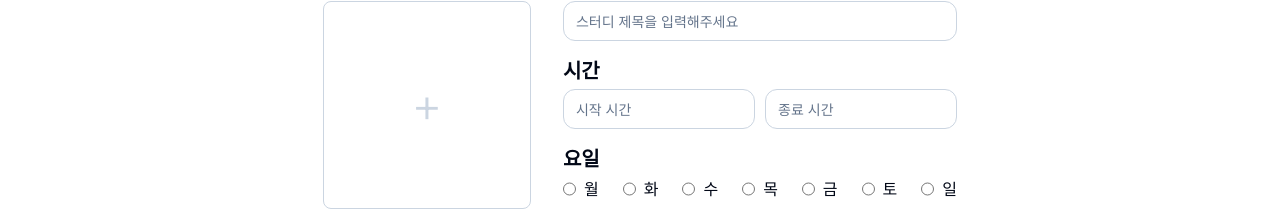
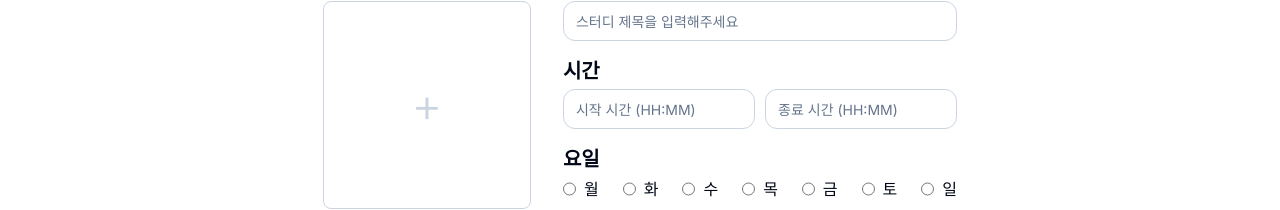
Before and after one commit to skku-comit/comit-website, a Next.js app: page /study/open in a window 1280 px wide. Shown: the part 335-545 px from the top of the page. Built offline with nearby package versions, Linux system fonts and the light colour scheme.

Commit message:
chore: add hh:mm

```diff
--- a/app/(main)/(light)/study/open/page.tsx
+++ b/app/(main)/(light)/study/open/page.tsx
@@ -167,7 +167,7 @@ export default function OpenStudy() {
               <div className="flex justify-between">
                 <div className="flex flex-col gap-1">
                   <Input
-                    placeholder="시작 시간"
+                    placeholder="시작 시간 (HH:MM)"
                     id="startTime"
                     {...register('startTime')}
                     className="w-48 rounded-xl border border-slate-300"
@@ -180,7 +180,7 @@ export default function OpenStudy() {
                 </div>
                 <div className="flex flex-col gap-1">
                   <Input
-                    placeholder="종료 시간"
+                    placeholder="종료 시간 (HH:MM)"
                     id="endTime"
                     {...register('endTime')}
                     className="w-48 rounded-xl border border-slate-300"
```
